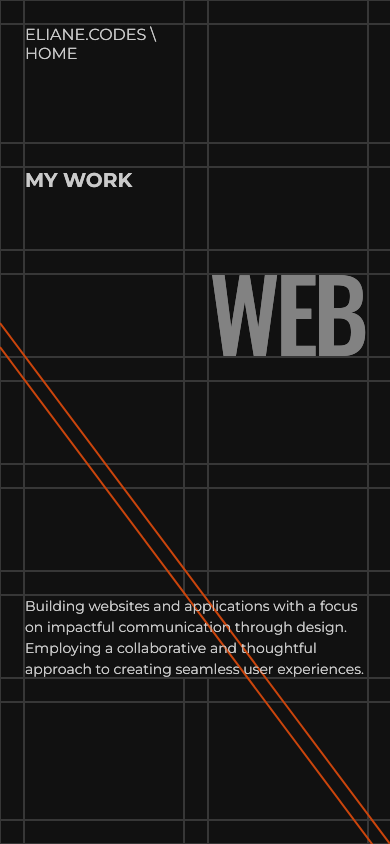
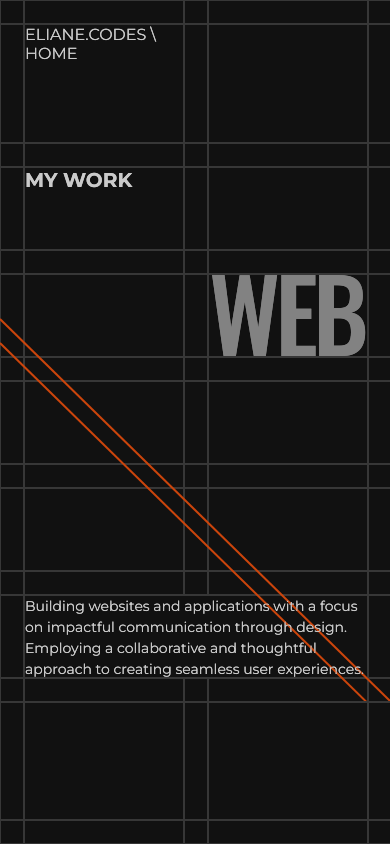
Before and after one commit to ElianeV/eliane.codes, a Next.js app: page / in a window 390 px wide. Shown: the top 844 px of the page. Built offline with nearby package versions, Linux system fonts and the light colour scheme.

Commit message:
Diagonal better responsiveness

```diff
--- a/app/page.js
+++ b/app/page.js
@@ -8,7 +8,21 @@ const oswald = Oswald({ subsets: ["latin"] });
 export default function Home() {
   return (
     <main>
-      <div className={styles.diagonalcontainer}>
+      {/* <div className={styles.diagonalcontainer}>
+        <svg className={styles.svg}>
+          <line className={styles.line} x1="0" y1="40px" x2="100%" y2="100%" />
+          <line
+            className={styles.line}
+            x1="0"
+            y1="40px"
+            x2="100%"
+            y2="100%"
+            transform="translate(0,24)"
+          />
+        </svg>
+      </div> */}
+
+      <div className={styles.diagonalcontainerTablet}>
         <svg className={styles.svg}>
           <line className={styles.line} x1="0" y1="40px" x2="100%" y2="100%" />
           <line
--- a/app/page.module.css
+++ b/app/page.module.css
@@ -3,6 +3,15 @@
   bottom: 0;
   width: 100%;
   height: 561px;
+  z-index: 2;
+  animation: fadeInDiv 2s linear 1 forwards;
+}
+
+.diagonalcontainerTablet {
+  position: absolute;
+  top: 279px;
+  width: 100%;
+  height: 50%;
   z-index: 2;
   animation: fadeInDiv 2s linear 1 forwards;
 }
```
